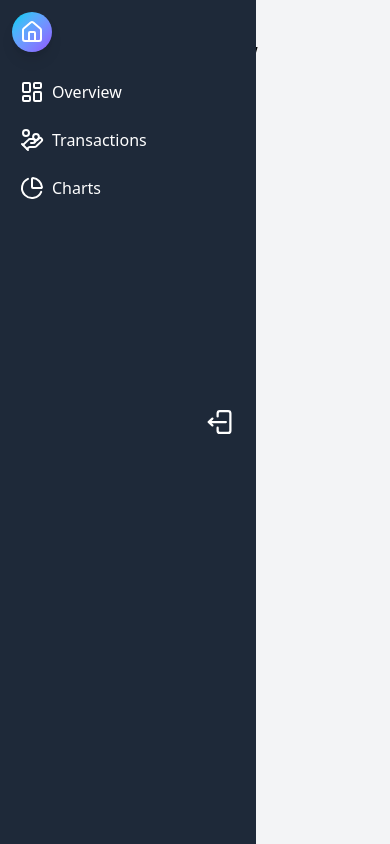
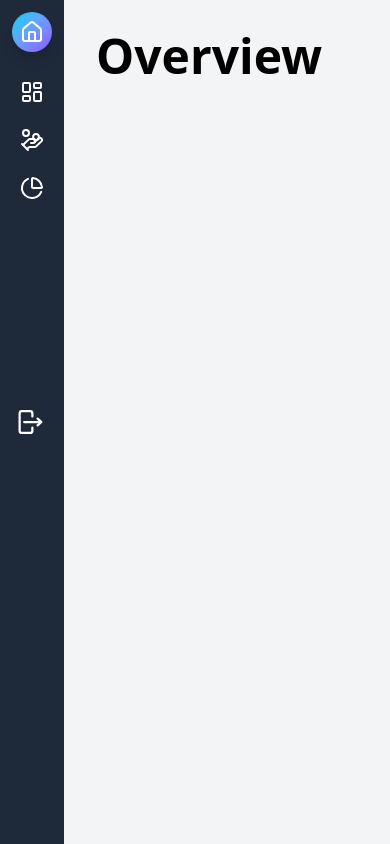
Before and after one commit to ravikanttarare95/pocket-pilot, a React (Vite) app in the folder client/: page /dashboard in a window 390 px wide. Built offline with nearby package versions, Linux system fonts and the light colour scheme; a web font is replaced by a local one.

Commit message:
window.innerWidth

```diff
--- a/client/src/views/Dashboard.jsx
+++ b/client/src/views/Dashboard.jsx
@@ -1,4 +1,4 @@
-import React, { useState } from "react";
+import React, { useEffect, useState } from "react";
 import Button from "../components/Button";
 import { House, LayoutDashboard, HandCoins, ChartPie } from "lucide-react";
 
@@ -16,6 +16,9 @@ function Dashboard() {
   const navigate = useNavigate();
   const [isClose, setIsClose] = useState(false);
   const [mainContent, setMainContent] = useState("overview");
+  useEffect(() => {
+    if (window.innerWidth < 640) setIsClose(true);
+  }, []);
   return (
     <div className="flex min-h-screen">
       <aside
@@ -56,6 +59,9 @@ function Dashboard() {
             className="hover:bg-gray-700 p-2 rounded cursor-pointer flex gap-2"
             onClick={() => {
               setMainContent("overview");
+              if (window.innerWidth < 640) {
+                setIsClose(true);
+              }
             }}
           >
             <LayoutDashboard />
@@ -65,6 +71,9 @@ function Dashboard() {
             className="hover:bg-gray-700 p-2 rounded cursor-pointer flex gap-2"
             onClick={() => {
               setMainContent("transactions");
+              if (window.innerWidth < 640) {
+                setIsClose(true);
+              }
             }}
           >
             <HandCoins />
@@ -76,6 +85,9 @@ function Dashboard() {
             className="hover:bg-gray-700 p-2 rounded cursor-pointer flex gap-2"
             onClick={() => {
               setMainContent("Charts");
+              if (window.innerWidth < 640) {
+                setIsClose(true);
+              }
             }}
           >
             <ChartPie />
```
